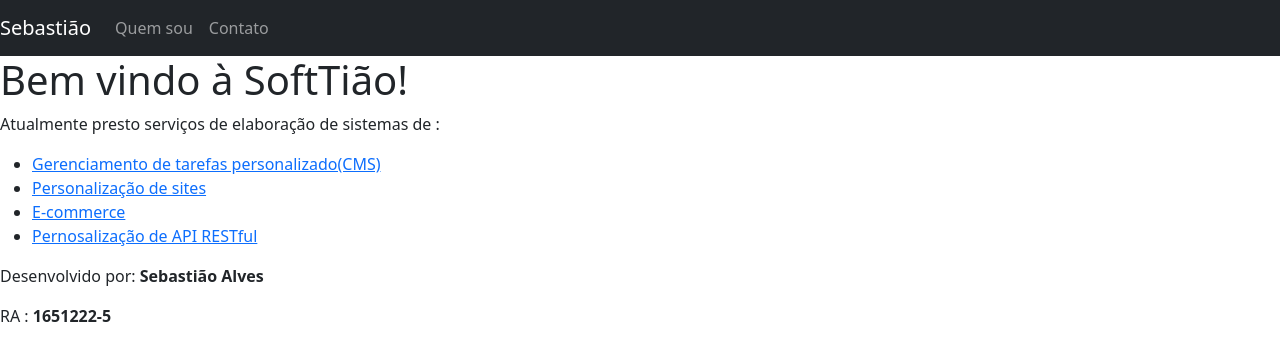
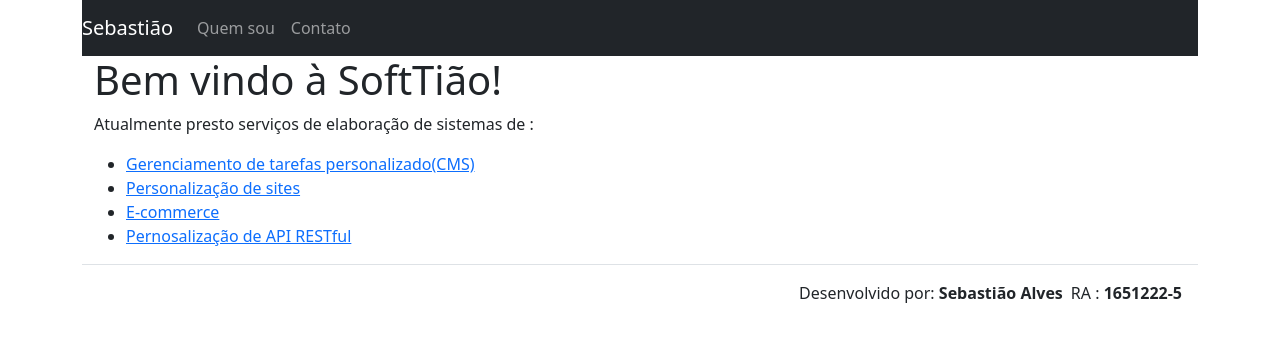
Before and after one commit to Tiaomain/16512225-SebastiaoAlves, a PHP site: page /index.php in a window 1280 px wide. Shown: the top 361 px of the page. Run offline with PHP 8.4, Linux system fonts and the light colour scheme.

Commit message:
Ajuste do documento ao Bootstrap

```diff
--- a/index.php
+++ b/index.php
@@ -9,7 +9,8 @@
     <title>Desenvolvedor Iniciante</title>
 </head>
 
-<body>
+<body class="container-lg">
+
         <header>
             <nav class="navbar navbar-expand-md bg-dark navbar-dark">
                 <div>
@@ -21,7 +22,7 @@
                 </div>
             </nav>
         </header>
-    <main>
+        <main class="container">
             <?php
                 if (isset($_GET['pagina']) && !empty($_GET['pagina'])) {
                     $pagina = $_GET['pagina'];
@@ -32,10 +33,11 @@
 
             ?>
         </main>
-    <footer>
+        <footer class="modal-footer">
             <p>Desenvolvido por: <strong>Sebastião Alves</strong></p>
             <p>RA : <strong>1651222-5</strong></p>
         </footer>
+
 </body>
 
 </html>
```
Lines whose indentation alone changed are shown as unchanged.
